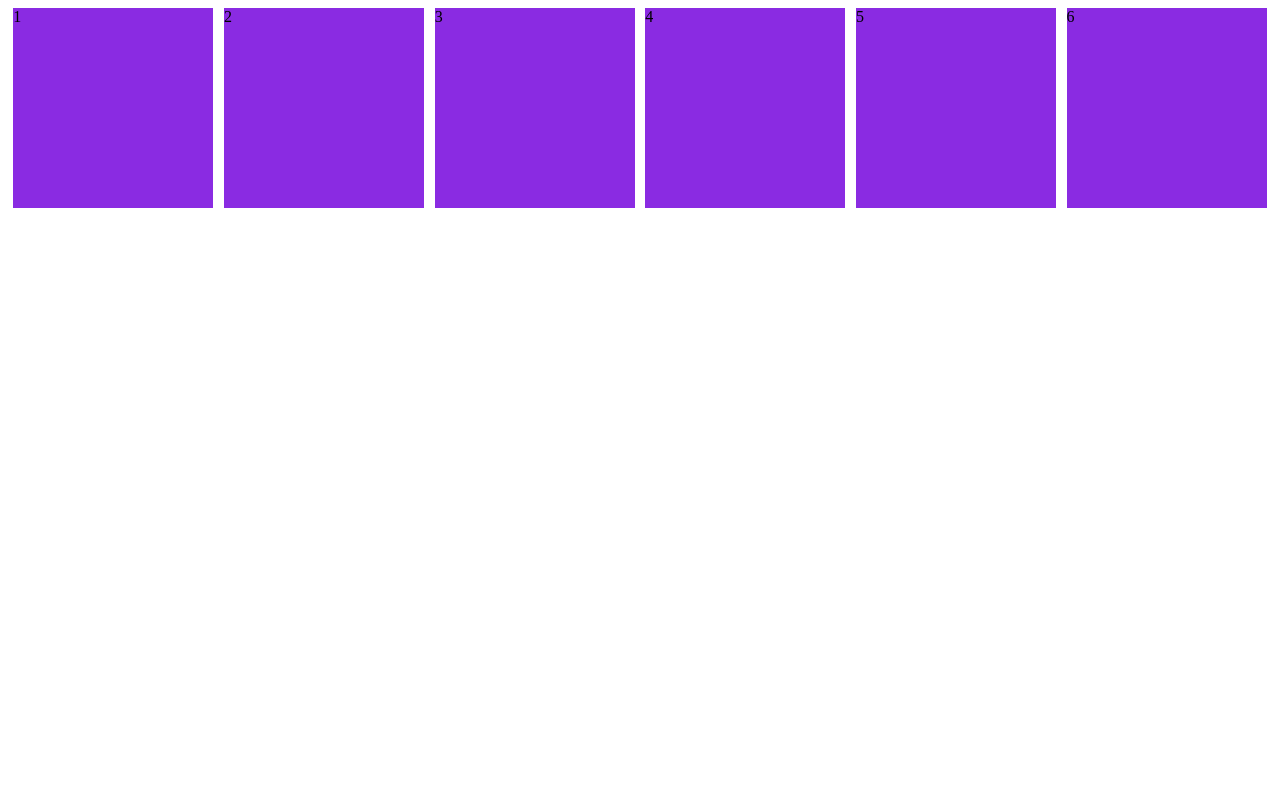
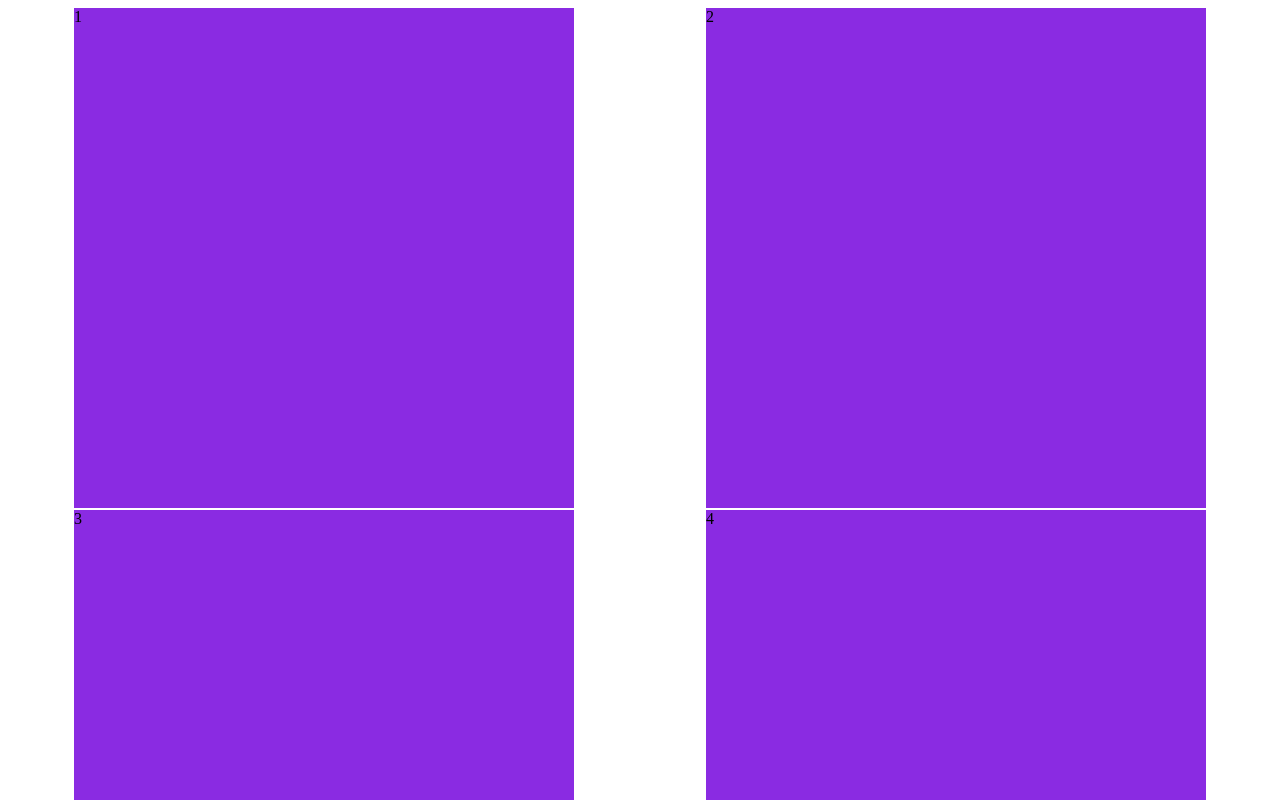
Before and after one commit to tongnamuu/CSS-Layout, a plain HTML site: page index.html in a window 1280 px wide. Shown: the top 800 px of the page. Drawn offline with Linux system fonts and the light colour scheme.

Commit message:
Width can be still same when flex-wrap:wrap

```diff
--- a/style.css
+++ b/style.css
@@ -3,11 +3,12 @@
   height: 1200px;
   flex-direction: row;
   justify-content: space-around; /* move along main axis, horizontal axis */
+  flex-wrap: wrap;
 }
 
 .box {
   background-color: blueviolet;
-  width: 200px;
-  height: 200px;
+  width: 500px;
+  height: 500px;
   margin-bottom: 2px;
 }
```
